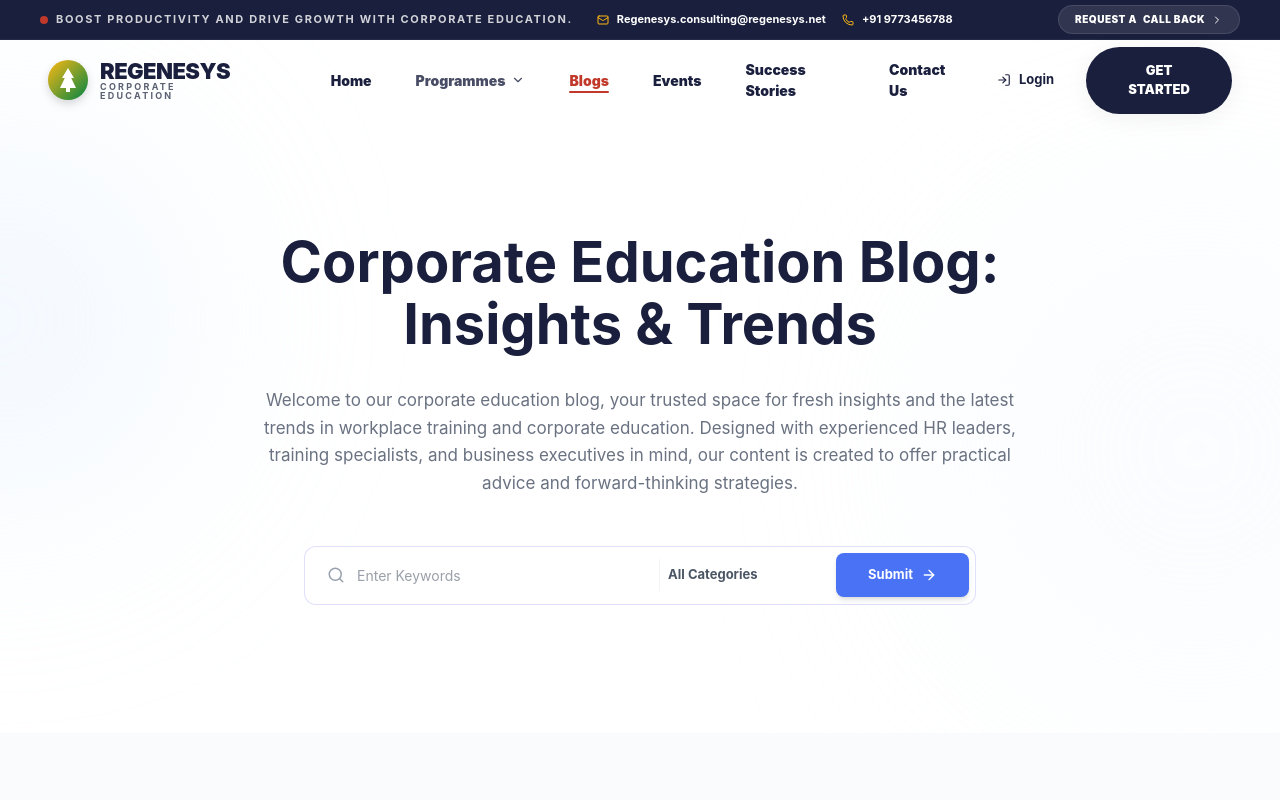
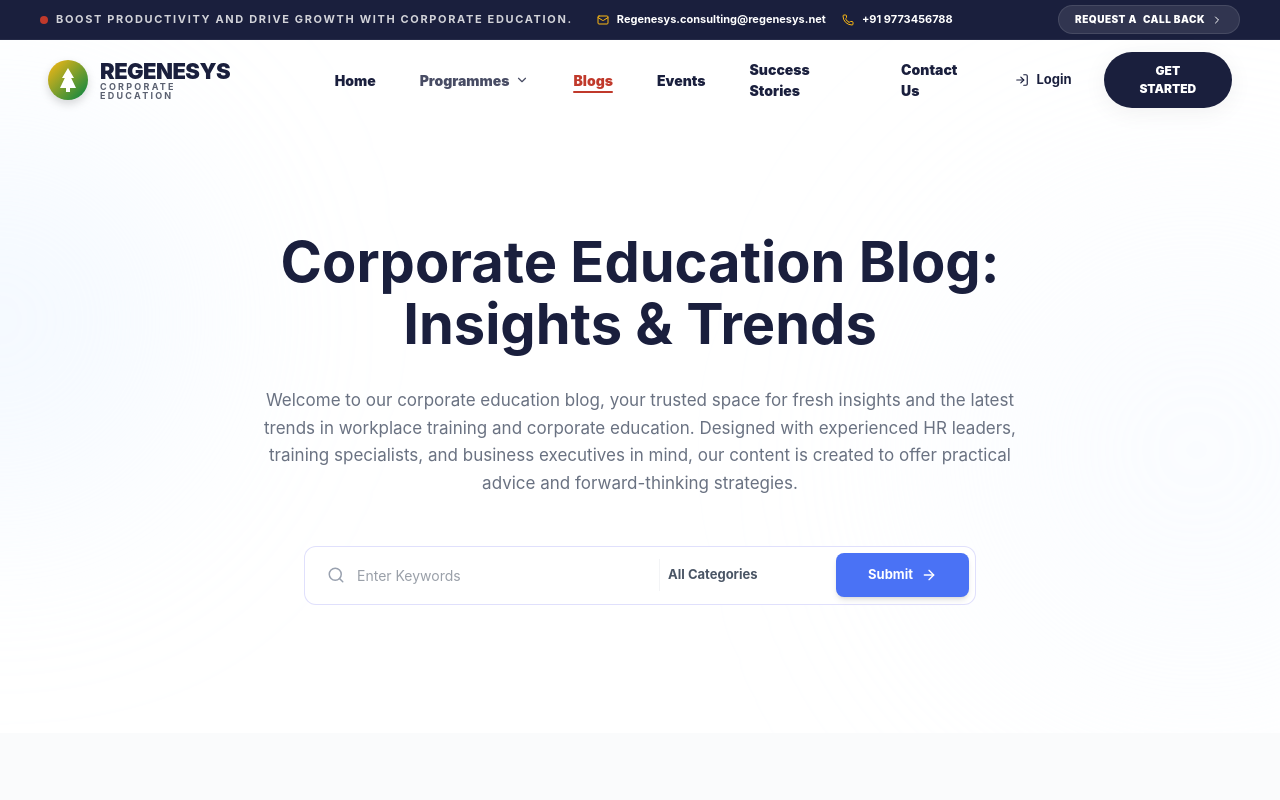
Before and after one commit to kirtipatel176/-Regenesys-, a React (Vite) app: page /blogs in a window 1280 px wide. Shown: the top 800 px of the page. Built offline with nearby package versions, Linux system fonts and the light colour scheme.

Commit message:
Updated PrivateGPT UI to Split View layout and resized Get Started button for better balance.

```diff
--- a/src/App.jsx
+++ b/src/App.jsx
@@ -77,15 +77,16 @@ const PrivateGPTAdminCheck = () => {
 import { useLocation } from 'react-router-dom';
 
 const Layout = ({ children }) => {
-  const { user } = useAuth();
+  const { user, aiSidebarOpen } = useAuth();
   const location = useLocation();
   const isPrivateGPT = location.pathname === '/private-gpt';
+  const showSidebar = user && !isPrivateGPT && aiSidebarOpen;
 
   return (
-    <>
+    <div className={`transition-all duration-500 ease-in-out ${showSidebar ? 'pr-0 lg:pr-[420px]' : 'pr-0'}`}>
       {children}
       {user && !isPrivateGPT && <RightSidebarAI />}
-    </>
+    </div>
   );
 };
 
--- a/src/components/Navbar.jsx
+++ b/src/components/Navbar.jsx
@@ -9,7 +9,7 @@ const Navbar = ({ onEnrollClick }) => {
   const [isScrolled, setIsScrolled] = useState(false);
   const [isMobileMenuOpen, setIsMobileMenuOpen] = useState(false);
   const location = useLocation();
-  const { user, setAiSidebarOpen, logout } = useAuth();
+  const { user, setAiSidebarOpen, logout, aiSidebarOpen } = useAuth();
 
   const isHomePage = location.pathname === '/';
   const darkHeroPages = [
@@ -44,7 +44,8 @@ const Navbar = ({ onEnrollClick }) => {
   const useWhiteText = !isScrolled && hasDarkHero;
 
   return (
-    <nav className={`fixed left-0 right-0 z-[1000] px-6 lg:px-12 flex items-center transition-all duration-500
+    <nav className={`fixed left-0 z-[1000] px-6 lg:px-12 flex items-center transition-all duration-500
+      ${aiSidebarOpen && user && location.pathname !== '/private-gpt' ? 'right-0 lg:right-[420px]' : 'right-0'}
       ${isScrolled ? 'top-0 h-16 bg-white shadow-premium-lg border-b border-gray-100' : 'top-[var(--topbar-height)] lg:top-[var(--topbar-height-desktop)] h-20 lg:h-20 bg-transparent'}`}>
 
       <Link to="/" className="flex items-center gap-3">
@@ -112,7 +113,7 @@ const Navbar = ({ onEnrollClick }) => {
             <LogOut size={18} />
           </button>
         )}
-        <button onClick={onEnrollClick} className={`hidden md:block px-8 py-3.5 rounded-full text-[13px] font-black transition-all shadow-premium active:scale-95 ${useWhiteText ? 'bg-white text-regenesys-navy hover:bg-regenesys-gold' : 'bg-regenesys-navy text-white hover:bg-regenesys-red'}`}>GET STARTED</button>
+        <button onClick={onEnrollClick} className={`hidden md:block px-6 py-2.5 rounded-full text-[12px] font-black transition-all shadow-premium active:scale-95 ${useWhiteText ? 'bg-white text-regenesys-navy hover:bg-regenesys-gold' : 'bg-regenesys-navy text-white hover:bg-regenesys-red'}`}>GET STARTED</button>
         <button className={`lg:hidden p-2 ${useWhiteText ? 'text-white' : 'text-regenesys-navy'}`} onClick={() => setIsMobileMenuOpen(!isMobileMenuOpen)}>
           {isMobileMenuOpen ? <X size={30} /> : <Menu size={30} />}
         </button>
--- a/src/components/RightSidebarAI.jsx
+++ b/src/components/RightSidebarAI.jsx
@@ -91,21 +91,12 @@ const RightSidebarAI = () => {
       <AnimatePresence>
         {aiSidebarOpen && (
           <>
-            {/* Backdrop Overlay */}
-            <motion.div
-              initial={{ opacity: 0 }}
-              animate={{ opacity: 1 }}
-              exit={{ opacity: 0 }}
-              onClick={() => setAiSidebarOpen(false)}
-              className="fixed inset-0 bg-regenesys-navy/40 backdrop-blur-sm z-[1999]"
-            />
-
             <motion.div
               initial={{ x: '100%' }}
               animate={{ x: 0 }}
               exit={{ x: '100%' }}
               transition={{ type: "spring", damping: 30, stiffness: 300 }}
-              className="fixed top-0 right-0 bottom-0 w-full sm:w-[420px] bg-white shadow-premium-2xl flex flex-col z-[2000] overflow-hidden"
+              className="fixed top-0 right-0 bottom-0 w-full sm:w-[420px] bg-white border-l border-gray-100 flex flex-col z-[2000] overflow-hidden"
             >
               {/* Header - Premium Gradient */}
               <div className="p-7 bg-gradient-to-br from-regenesys-purple to-indigo-800 text-white relative overflow-hidden">
```
